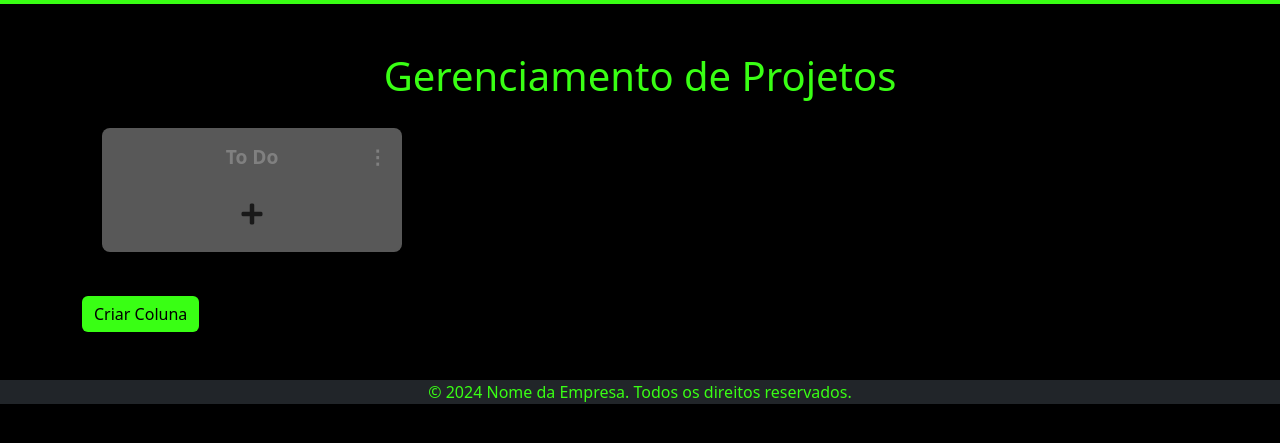
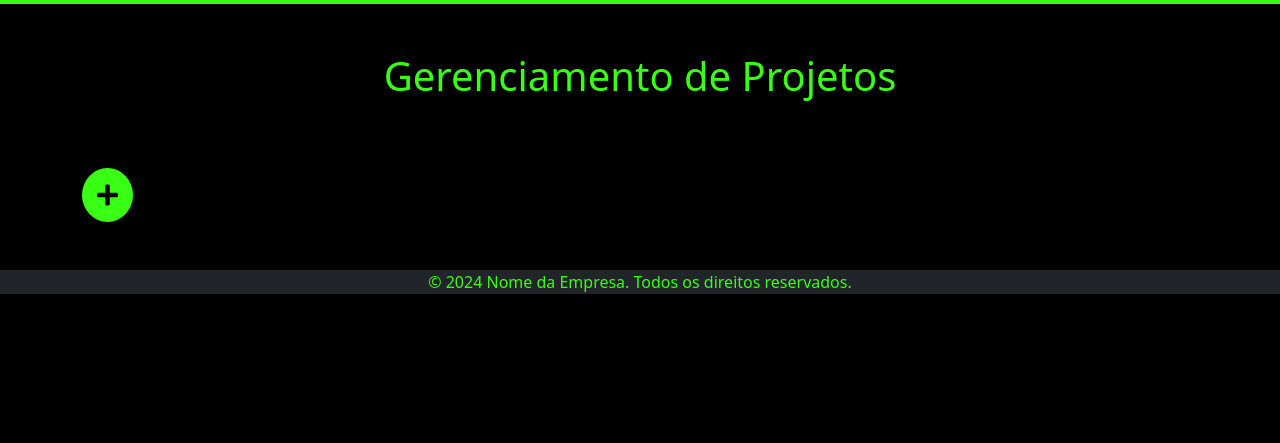
Before and after one commit to kvvv1/SAAS, a Flask app: page /gerenciamentodeprojetos in a window 1280 px wide. Shown: the part 58-501 px from the top of the page. Run offline with Flask 3, Linux system fonts and the light colour scheme.

Commit message:
Gerenciamento de projetos 2

```diff
--- a/app/templates/gerenciamentodeprojetos.html
+++ b/app/templates/gerenciamentodeprojetos.html
@@ -5,45 +5,26 @@
 {% block content %}
 <h1 class="text-center text-neon mt-5">Gerenciamento de Projetos</h1>
 <div class="board-container" id="boardContainer">
-    <!-- Colunas de exemplo não interativas -->
-    <div class="column example-column" data-column-id="example1" style="opacity: 0.5; background-color: #b0b0b0;">
-        <div class="column-header">
-            To Do
-            <div class="menu-icon" onclick="toggleMenu(this)">
-                &#x22EE; <!-- Ícone de três pontos verticais -->
-            </div>
-            <div class="menu-options">
-                <div class="color-options">
-                    <button class="color-btn" style="background-color: #FF5733;" onclick="setColor(this)"></button>
-                    <button class="color-btn" style="background-color: #33FF57;" onclick="setColor(this)"></button>
-                    <button class="color-btn" style="background-color: #3357FF;" onclick="setColor(this)"></button>
-                    <button class="color-btn" style="background-color: #FF33A6;" onclick="setColor(this)"></button>
-                    <button class="color-btn" style="background-color: #FFC300;" onclick="setColor(this)"></button>
-                </div>
-                <button onclick="renameColumn(this)"><i class="fas fa-paint-brush"></i> Renomear</button>
-                <div class="submenu">
-                    <button class="submenu-btn">Ordenar por</button>
-                    <div class="submenu-options">
-                        <button onclick="sortTasks(this, 'recent')" class="sort-option active">Mais Recentes</button>
-                        <button onclick="sortTasks(this, 'old')" class="sort-option">Mais Antigos</button>
-                        <button onclick="sortTasks(this, 'alphabetical')" class="sort-option">Alfabeticamente</button>
-                    </div>
-                </div>
-            </div>
-        </div>
-        <div class="task-list"></div>
-        <button class="add-task-btn" onclick="showTaskInput(this)"><i class="fas fa-plus"></i></button>
+    <!-- O conteúdo das colunas será renderizado aqui -->
+</div>
+
+<div class="create-column-container">
+    <button class="create-column-btn" onclick="toggleColumnInput()"><i class="fas fa-plus"></i></button>
+    <div class="column-input-wrapper">
+        <input type="text" id="columnNameInput" placeholder="Digite o nome da nova coluna">
+        <button class="confirm-column-btn" onclick="createColumn()"><i class="fas fa-check"></i></button>
     </div>
-    <!-- Mais colunas de exemplo podem ser adicionadas aqui -->
 </div>
-<button class="btn btn-neon mt-4" onclick="createColumn()">Criar Coluna</button>
 
 <script>
+    function toggleColumnInput() {
+        const inputWrapper = document.querySelector('.column-input-wrapper');
+        inputWrapper.style.display = inputWrapper.style.display === 'flex' ? 'none' : 'flex';
+    }
+
     function createColumn() {
-        const exampleColumns = document.querySelectorAll('.example-column');
-        exampleColumns.forEach(column => column.style.display = 'none');
-
-        const columnName = prompt('Digite o nome da nova coluna:');
+        const input = document.getElementById('columnNameInput');
+        const columnName = input.value.trim();
         if (columnName) {
             const boardContainer = document.getElementById('boardContainer');
 
@@ -81,13 +62,14 @@
             `;
 
             boardContainer.appendChild(newColumn);
+            input.value = ''; // Limpa o input após criar a coluna
+            document.querySelector('.column-input-wrapper').style.display = 'none'; // Oculta o input após criar a coluna
         }
     }
 
     function showTaskInput(button) {
         const taskList = button.previousElementSibling;
 
-        // Verifica se já existe uma entrada de tarefa ativa
         if (taskList.querySelector('.task-input')) {
             return; // Evita múltiplos campos de entrada
         }
@@ -127,7 +109,6 @@
         taskList.appendChild(inputContainer);
         input.focus(); // Foca no input para começar a digitar imediatamente
 
-        // Altera o botão para um estado inativo enquanto a tarefa está sendo criada
         button.innerHTML = ''; // Remover conteúdo do botão de "+"
     }
 
@@ -136,19 +117,14 @@
         if (menu.style.display === 'block') {
             menu.style.display = 'none';
         } else {
-            // Fecha todos os outros menus abertos
             document.querySelectorAll('.menu-options').forEach(m => m.style.display = 'none');
-
-            // Exibe o menu clicado
             menu.style.display = 'block';
             menu.style.position = 'fixed';
 
-            // Posiciona o menu ao lado da coluna
             const rect = icon.closest('.column').getBoundingClientRect();
             menu.style.left = `${rect.right + 10}px`;
             menu.style.top = `${rect.top}px`;
 
-            // Ajusta o menu se ultrapassar a largura da janela
             if (menu.getBoundingClientRect().right > window.innerWidth) {
                 menu.style.left = `${rect.left - menu.offsetWidth - 10}px`;
             }
@@ -183,7 +159,6 @@
 
         tasks.forEach(task => taskList.appendChild(task));
 
-        // Atualiza a marcação de opção ativa
         button.parentElement.querySelectorAll('.sort-option').forEach(opt => opt.classList.remove('active'));
         button.classList.add('active');
     }
@@ -197,7 +172,7 @@
         gap: 20px;
     }
     .column {
-        background-color: #b0b0b0; /* Cor padrão cinza */
+        background-color: #b0b0b0;
         border-radius: 8px;
         box-shadow: 0 4px 8px rgba(0, 0, 0, 0.1);
         width: 300px;
@@ -258,6 +233,23 @@
     .menu-options i {
         margin-right: 5px;
     }
+    .submenu-options {
+        display: none;
+        position: absolute;
+        left: 100%;
+        top: 0;
+        background-color: #333;
+        border-radius: 5px;
+        box-shadow: 0 2px 5px rgba(0, 0, 0, 0.2);
+        z-index: 15;
+        padding: 5px;
+    }
+    .submenu:hover .submenu-options {
+        display: block;
+    }
+    .submenu-options button {
+        padding: 5px 10px;
+    }
     .task-list {
         margin-top: 10px;
     }
@@ -287,7 +279,6 @@
         background: none;
         border: none;
         cursor: pointer;
-        margin-top: auto; /* Posiciona o botão no lado inferior esquerdo */
         padding: 5px;
         font-size: 1.5em;
         color: #333;
@@ -306,6 +297,49 @@
     .confirm-task-btn i {
         font-size: 1em;
     }
+    .create-column-container {
+        display: flex;
+        align-items: center;
+        position: relative;
+        margin-top: 20px;
+    }
+    .create-column-btn {
+        background-color: #39ff14;
+        border: none;
+        border-radius: 50%;
+        padding: 15px;
+        cursor: pointer;
+        font-size: 1.5em;
+        display: flex;
+        align-items: center;
+        justify-content: center;
+        transition: all 0.3s;
+    }
+    .create-column-btn:hover {
+        background-color: #32cd12;
+    }
+    .column-input-wrapper {
+        display: none;
+        flex-direction: row;
+        align-items: center;
+        margin-left: 10px;
+    }
+    .column-input-wrapper input {
+        padding: 10px;
+        border: none;
+        border-radius: 5px;
+        margin-right: 5px;
+        outline: none;
+    }
+    .confirm-column-btn {
+        background-color: #39ff14;
+        border: none;
+        border-radius: 5px;
+        padding: 10px;
+        cursor: pointer;
+        font-size: 1em;
+        color: #000;
+    }
 </style>
 
 <!-- Adicione o link para os ícones do Font Awesome -->
```
